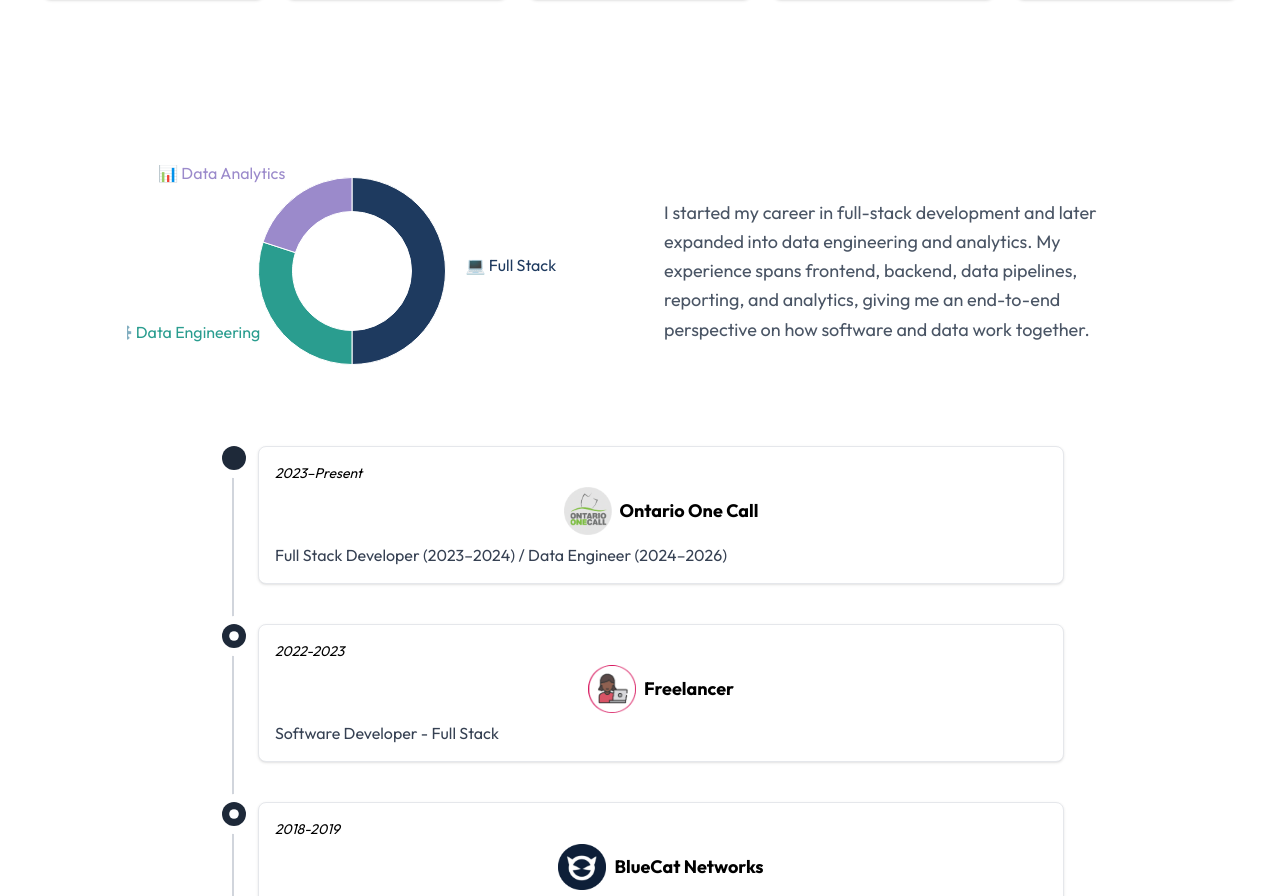
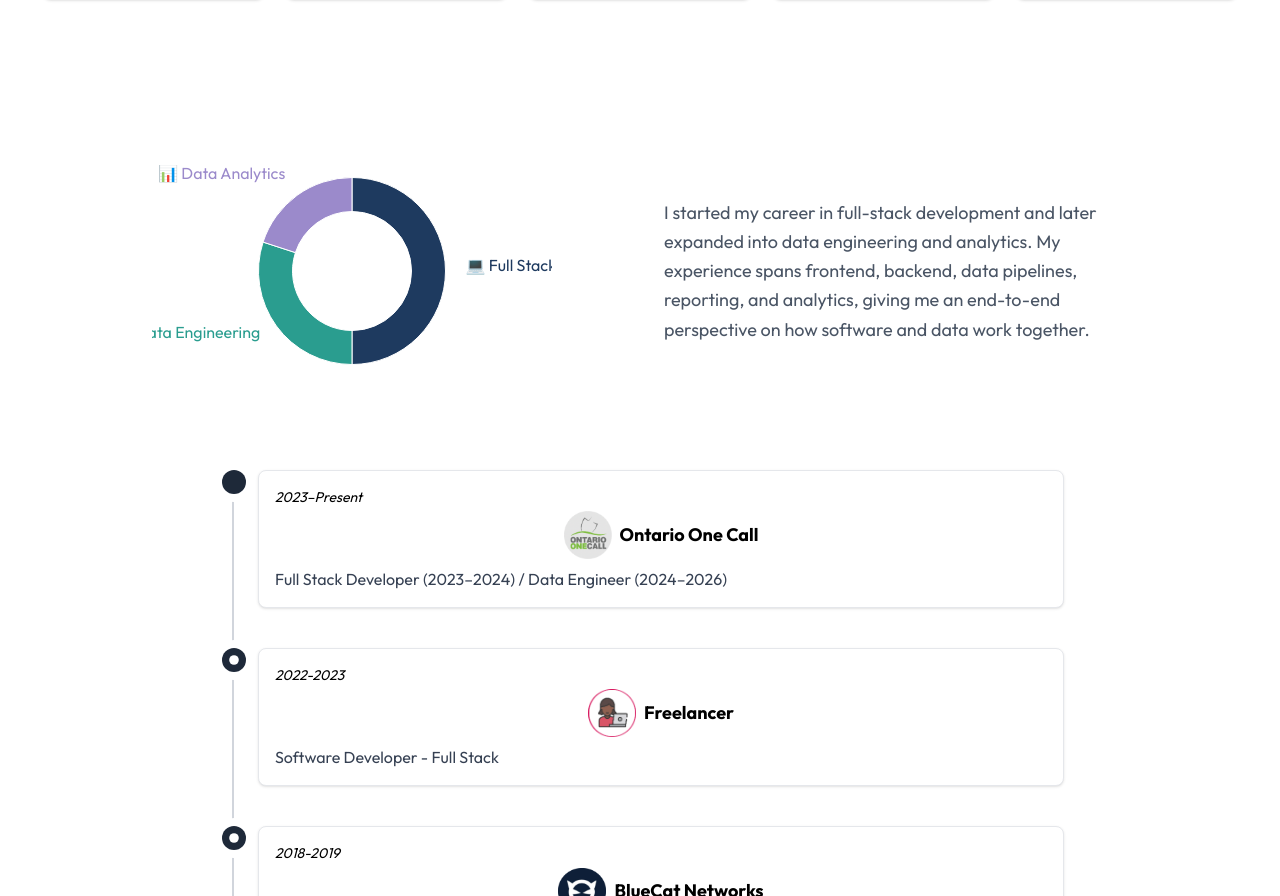
Before and after one commit to narasi15/portfolio, a React (Vite) app: page /about in a window 1280 px wide. Shown: the part 918-1814 px from the top of the page. Built offline with nearby package versions, Linux system fonts and the light colour scheme.

Commit message:
Added mobile screen friendly layout for the pie chart

```diff
--- a/src/pages/About.jsx
+++ b/src/pages/About.jsx
@@ -57,7 +57,7 @@
 
         {/* Left: Pie chart */}
         <div className="w-full flex justify-center min-w-0">
-          <div className="w-full max-w-[450px]">
+          <div className="w-full max-w-[400px]">
             <AnimatedPieChart />
           </div>
         </div>
@@ -74,7 +74,7 @@
 
         </div>
         </div>
-
+      <br></br>
 
       <div className="w-full max-w-4xl mx-auto px-4 sm:px-6">
         <ul className="relative border-l-2 border-gray-300 ml-2 sm:ml-4">
```
